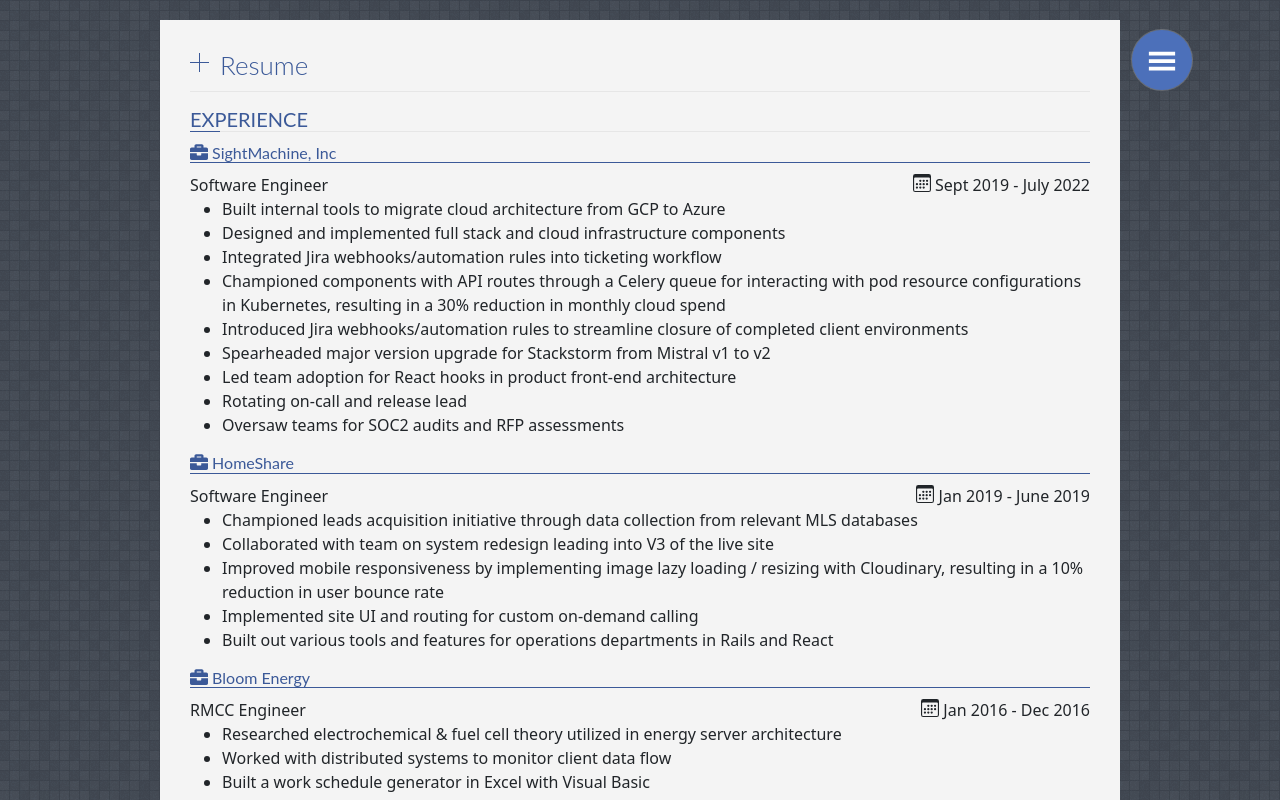
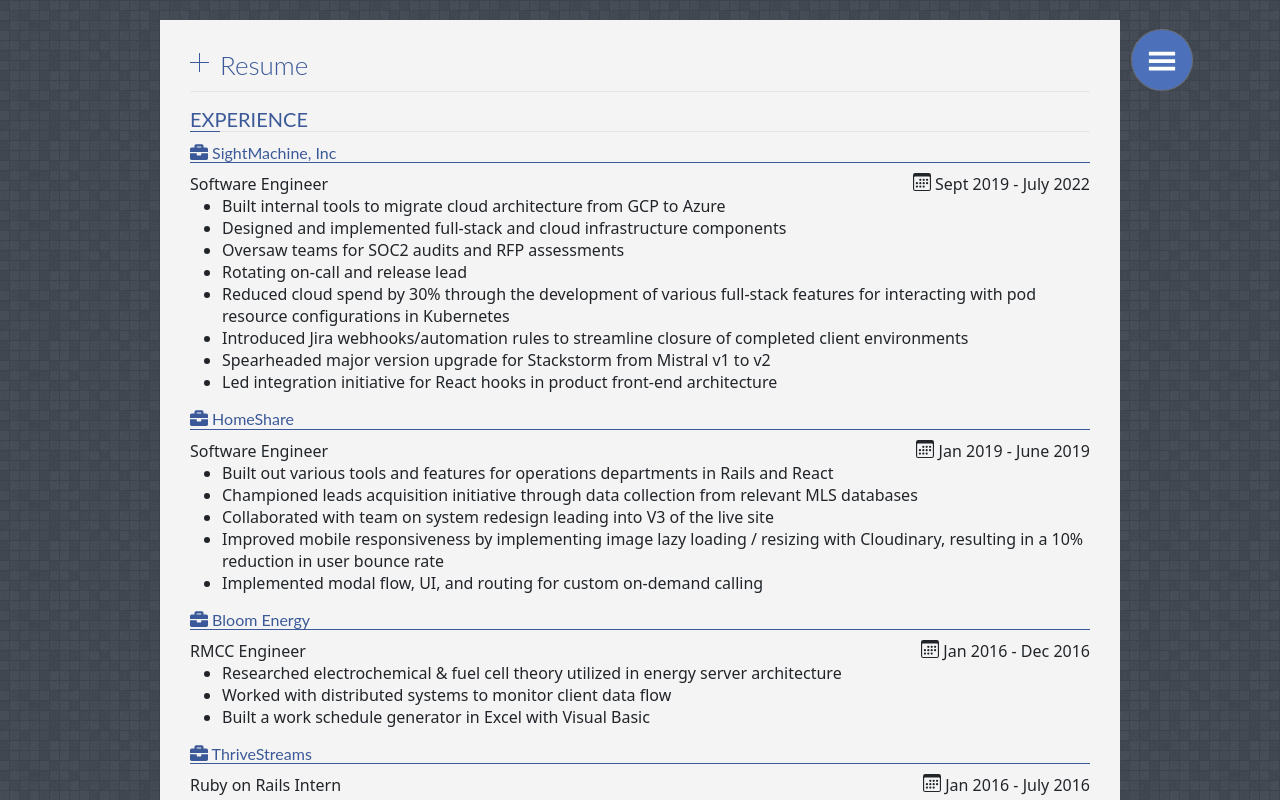
Before and after one commit to jchung05/jchung05.github.io, a React (Create React App) app: page /#/resume in a window 1280 px wide. Shown: the top 800 px of the page. Built offline with nearby package versions, Linux system fonts and the light colour scheme.

Commit message:
Updating Resume/Portfolio page

```diff
--- a/src/components/exp-block/style.scss
+++ b/src/components/exp-block/style.scss
@@ -1,4 +1,6 @@
 .exp-block {
+  line-height: normal;
+
   h6 {
     border-bottom: 1px solid #3B5998;
 
--- a/src/pages/resume/work-exp.json
+++ b/src/pages/resume/work-exp.json
@@ -7,14 +7,13 @@
         "eDate":    "July 2022",
         "desc": [
             "Built internal tools to migrate cloud architecture from GCP to Azure",
-            "Designed and implemented full stack and cloud infrastructure components",
-            "Integrated Jira webhooks/automation rules into ticketing workflow",
-            "Championed components with API routes through a Celery queue for interacting with pod resource configurations in Kubernetes, resulting in a 30% reduction in monthly cloud spend",
+            "Designed and implemented full-stack and cloud infrastructure components",
+            "Oversaw teams for SOC2 audits and RFP assessments",
+            "Rotating on-call and release lead",
+            "Reduced cloud spend by 30% through the development of various full-stack features for interacting with pod resource configurations in Kubernetes",
             "Introduced Jira webhooks/automation rules to streamline closure of completed client environments",
             "Spearheaded major version upgrade for Stackstorm from Mistral v1 to v2",
-            "Led team adoption for React hooks in product front-end architecture",
-            "Rotating on-call and release lead",
-            "Oversaw teams for SOC2 audits and RFP assessments"
+            "Led integration initiative for React hooks in product front-end architecture"
         ]
     },
     {
@@ -24,11 +23,11 @@
         "sDate":    "Jan 2019",
         "eDate":    "June 2019",
         "desc": [
+            "Built out various tools and features for operations departments in Rails and React",
             "Championed leads acquisition initiative through data collection from relevant MLS databases",
             "Collaborated with team on system redesign leading into V3 of the live site",
             "Improved mobile responsiveness by implementing image lazy loading / resizing with Cloudinary, resulting in a 10% reduction in user bounce rate",
-            "Implemented site UI and routing for custom on-demand calling",
-            "Built out various tools and features for operations departments in Rails and React"
+            "Implemented modal flow, UI, and routing for custom on-demand calling"
         ]
     },
     {
```
